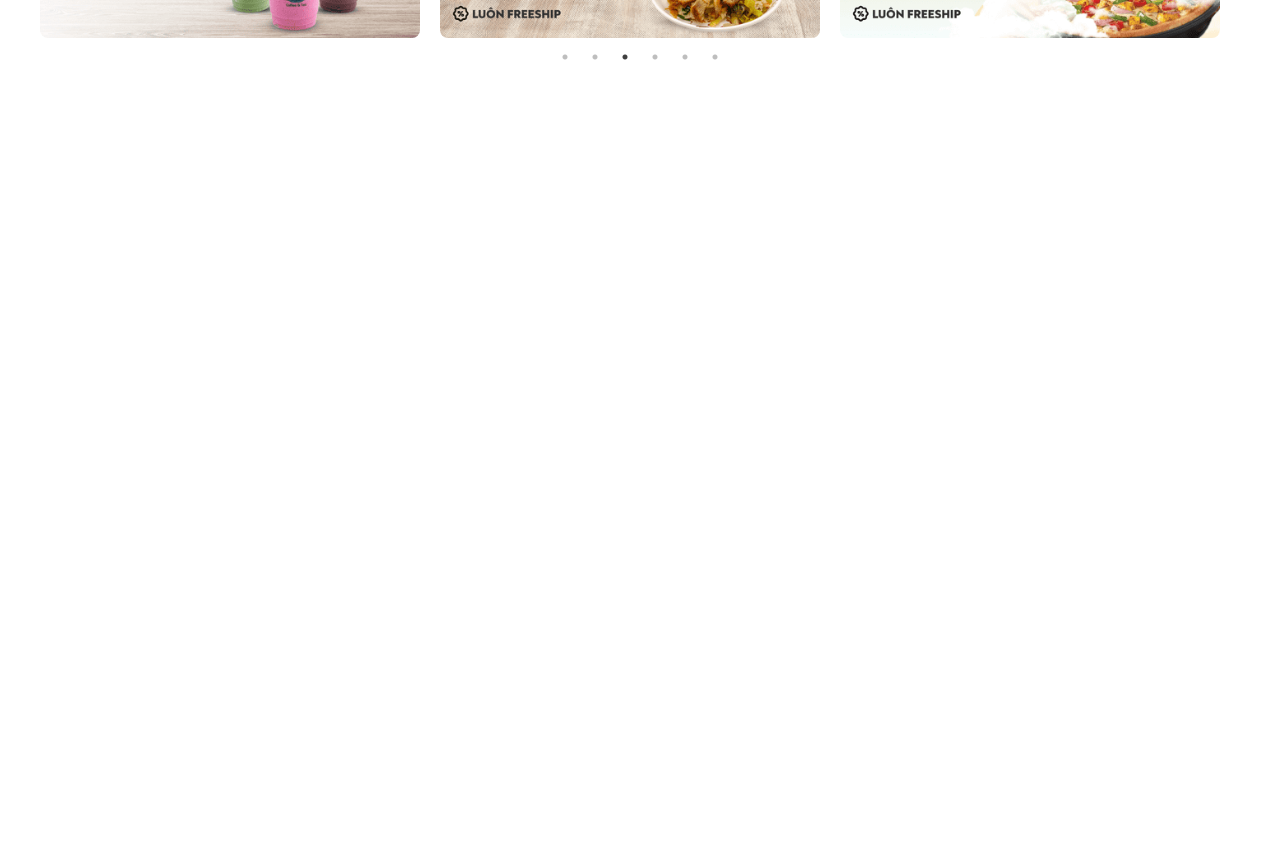
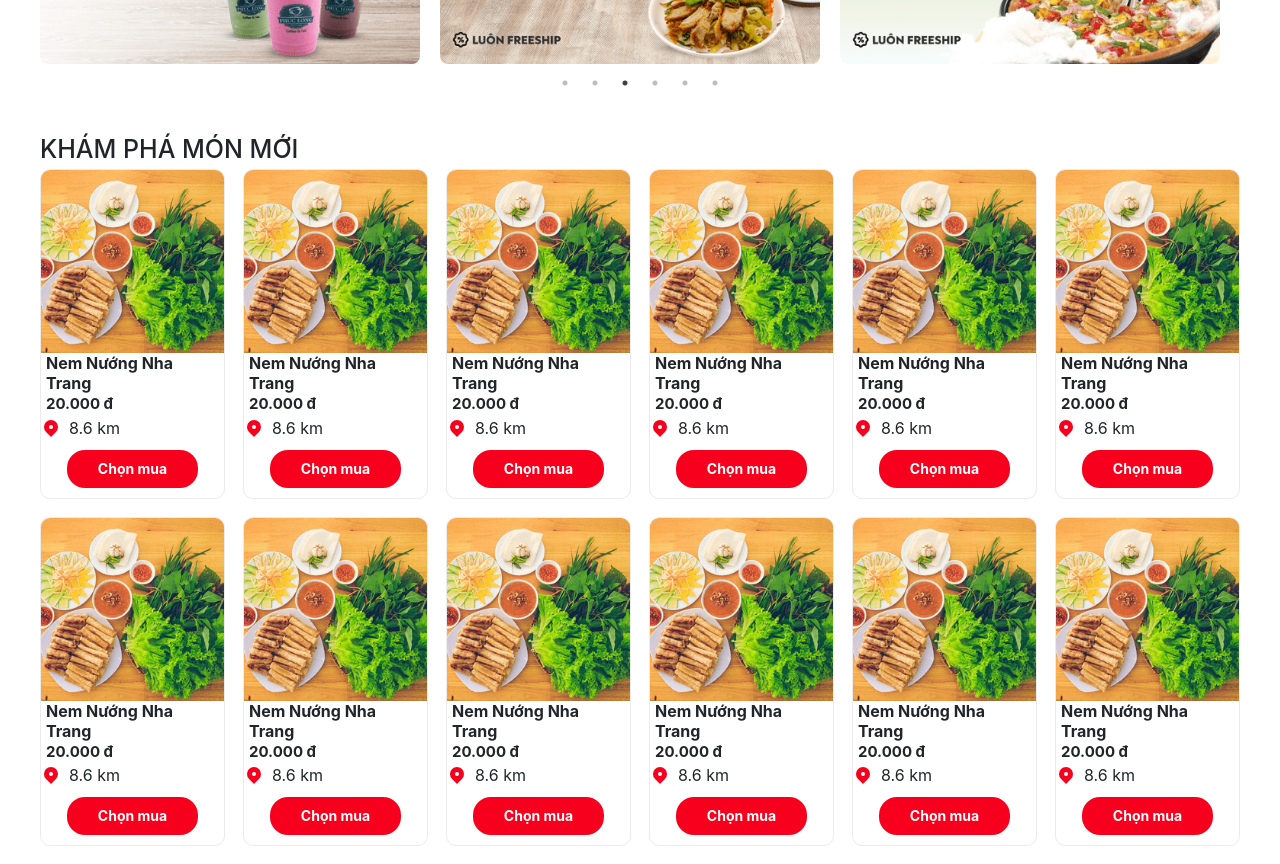
Before and after one commit to trphong7999/FE-FoodOrder, a React (Create React App) app: page / in a window 1280 px wide. Shown: the part 600-1464 px from the top of the page. Before the commit the page ends 800 px from the top, so only its background shows below. Built offline with nearby package versions, Linux system fonts and the light colour scheme; the HTML template or start-up script is replaced by a standard one.

Commit message:
build newfeeds, dish card

```diff
--- a/src/assets/css/grid.css
+++ b/src/assets/css/grid.css
@@ -248,16 +248,16 @@
         margin-right: -12px;
     }
     .row.sm-gutter {
-        margin-left: -8px;
-        margin-right: -8px;
+        margin-left: -9px;
+        margin-right: -9px;
     }
     .col {
         padding-left: 12px;
         padding-right: 12px;
     }
     .row.sm-gutter .col {
-        padding-left: 8px;
-        padding-right: 8px;
+        padding-left: 9px;
+        padding-right: 9px;
     }
 
     .l-0 {
--- a/src/components/Card/index.jsx
+++ b/src/components/Card/index.jsx
@@ -1,9 +1,25 @@
 import React from 'react'
+import ImageDish from 'assets/image/dishes/dish1.jpg'
+import { HiLocationMarker } from 'react-icons/hi'
+import './style.scss'
 
 export default function Card() {
     return (
-        <div>
-
+        <div className="col l-2">
+            <div className="dish-item">
+                <img src={ImageDish} alt="ImageDish" className="dish-img"/>
+                <div className="dish-info">
+                    <div className="dish-name">Nem Nướng Nha Trang </div>
+                    <div className="dish-price">20.000 đ</div>
+                    <div className="dish-location">
+                        <HiLocationMarker className="location-icon" />
+                        <div className="location-km">8.6 km</div>
+                    </div>
+                </div>
+                <div className="dish-buy">
+                    <span className="btn btn-buy">Chọn mua</span>
+                </div>
+            </div>
         </div>
     )
 }
--- a/src/components/Card/style.scss
+++ b/src/components/Card/style.scss
@@ -0,0 +1,70 @@
+.dish-item {
+    margin-bottom: 18px;
+    border: 1px solid #ebebeb;
+    border-radius: 10px;
+    overflow: hidden;
+
+    .dish-img {
+        width: 100%;
+    }
+
+    .dish-info {
+        padding: 0 5px;
+
+        .dish-name {
+            --line-height: 2rem;
+            font-size: 1.6rem;
+            font-weight: bold;
+            line-height: var(--line-height);
+            height: calc(var(--line-height) *2);
+        }
+
+        .dish-price {
+            font-size: 1.5rem;
+            font-weight: bold;
+        }
+
+        .dish-location {
+            display: flex;
+            align-items: center;
+
+            .location-icon {
+                margin-left: -5px;
+                color: var(--primary-color);
+                margin-right: 8px;
+                font-size: 2rem;
+            }
+            .location-km {
+                font-size: 1.6rem;
+            }
+        }
+    }
+
+    .dish-buy {
+        text-align: center;
+        margin: 10px 0;
+
+        .btn {
+            display: inline-block;
+            padding: 10px 20px;
+            line-height: 20px;
+            text-align: center;
+            border-radius: 10px;
+            font-weight: bold;
+            cursor: pointer;
+            -webkit-appearance: none;
+            -webkit-user-select: none;
+            -moz-user-select: none;
+            -ms-user-select: none;
+            user-select: none;
+        }
+
+        .btn-buy {
+            background-color: var(--primary-color);
+            color: #fff;
+            font-size: 1.4rem;
+            padding: 8px 30px;
+            border-radius: 18px;
+        }
+    }
+}
--- a/src/components/GlobalAddress/style.scss
+++ b/src/components/GlobalAddress/style.scss
@@ -1,7 +1,7 @@
 .global-address-search {
     background-color: #fff;
     max-width: 550px;
-    margin:24px auto 0;
+    margin:50px auto 0;
     font-size: 1.6rem;
     border: 1px solid #ebe8e8;
     border-radius: 8px;
--- a/src/features/UserApp/components/Newfeed/index.jsx
+++ b/src/features/UserApp/components/Newfeed/index.jsx
@@ -1,9 +1,30 @@
+import Card from 'components/Card'
 import React from 'react'
+import './style.scss'
 
 export default function Newfeed() {
     return (
-        <div>
+        <div className="newfeed-wrap">
+            <div className="title">
+                <h1>khám phá món mới</h1>
+            </div>
+            <div className="content">
+                <div className="list-view row sm-gutter">
+                    <Card />
+                    <Card />
+                    <Card />
+                    <Card />
+                    <Card />
+                    <Card />
 
+                    <Card />
+                    <Card />
+                    <Card />
+                    <Card />
+                    <Card />
+                    <Card />
+                </div>
+            </div>
         </div>
     )
 }
--- a/src/features/UserApp/components/Newfeed/style.scss
+++ b/src/features/UserApp/components/Newfeed/style.scss
@@ -0,0 +1,7 @@
+.newfeed-wrap {
+    margin-top: 70px;
+
+    .title {
+        text-transform: uppercase;
+    }
+}
--- a/src/features/UserApp/components/Slide/style.scss
+++ b/src/features/UserApp/components/Slide/style.scss
@@ -1,5 +1,6 @@
 .slick-wrapper{
     margin-top: 26px;
+    margin-bottom: 50px;
     height: 222px;
     // overflow: hidden;
 
--- a/src/features/UserApp/pages/Main/index.jsx
+++ b/src/features/UserApp/pages/Main/index.jsx
@@ -4,6 +4,7 @@ import "assets/css/grid.css";
 import Banner from "components/Banner";
 import GlobalAddress from "components/GlobalAddress"
 import SlickList from "features/UserApp/components/Slide";
+import Newfeed from "features/UserApp/components/Newfeed";
 
 export default function MainPage() {
   const [SlideImage, setSlideImage] = useState([])
@@ -22,6 +23,9 @@ export default function MainPage() {
       <div className="grid wide">
         <SlickList />
       </div>
+      <div className="grid wide">
+        <Newfeed />
+      </div>
     </div>
   );
 }
```
Also changed, not shown: src/assets/image/dishes/dish1.jpg (added).
